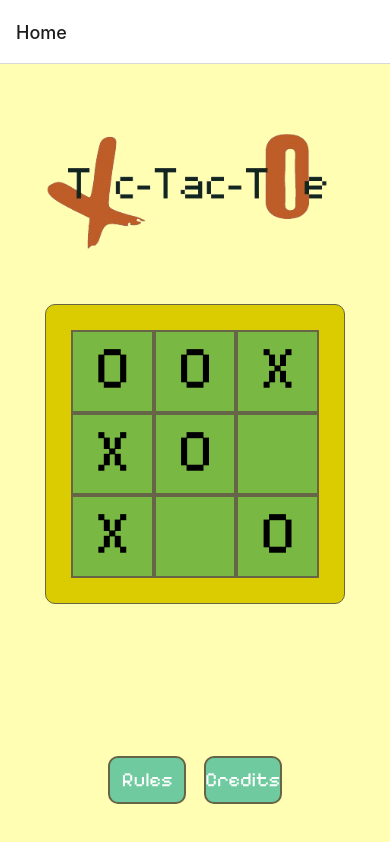
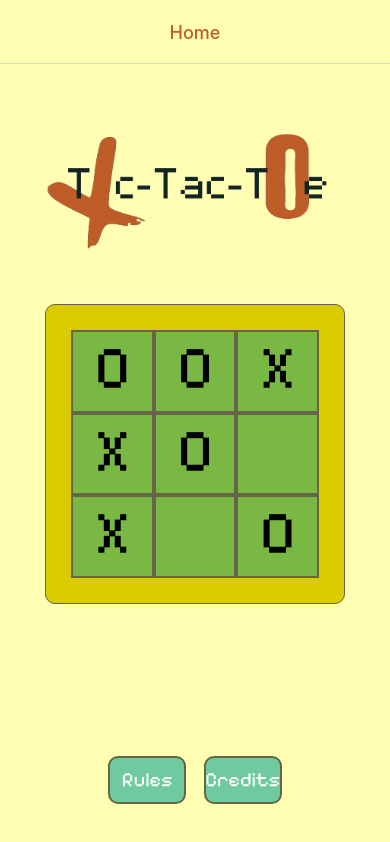
Before and after one commit to JaymeeCasabuena/tic-tac-toe, a React Native app: screen / in a window 390 px wide. Built offline with nearby package versions, Linux system fonts and the light colour scheme.

Commit message:
Changed nav header style

```diff
--- a/App.js
+++ b/App.js
@@ -30,10 +30,10 @@ export default function App() {
   return (
     <View style={styles.container} onLayout={handleOnLayout}>
       <NavigationContainer>
-        <Stack.Navigator>
-          <Stack.Screen name="Home" component={Home} />
-          <Stack.Screen name="Rules" component={Rules}/>
-          <Stack.Screen name="Credits" component={Credit}/>
+        <Stack.Navigator screenOptions={{headerStyle: {backgroundColor: COLORS.Cream}}}>
+          <Stack.Screen name="Home" component={Home} options={{headerTitleAlign: 'center', headerTintColor: COLORS.Red}} />
+          <Stack.Screen name="Rules" component={Rules} options={{headerTitleAlign: 'center', headerTintColor: COLORS.Red}}/>
+          <Stack.Screen name="Credits" component={Credit} options={{headerTitleAlign: 'center', headerTintColor: COLORS.Red}} />
         </Stack.Navigator>
       </NavigationContainer>
     </View>
```
